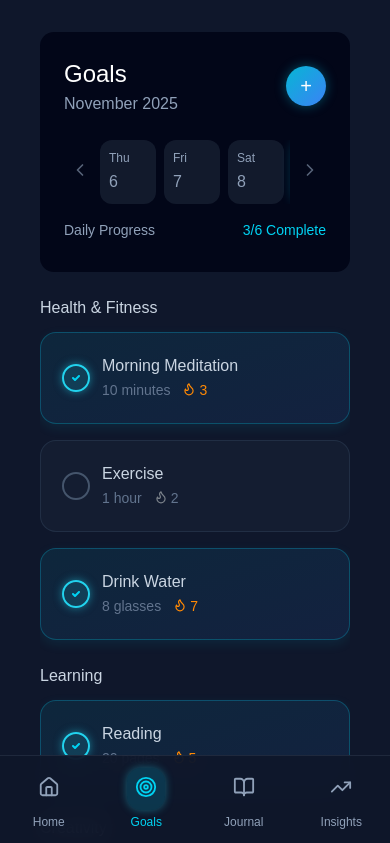
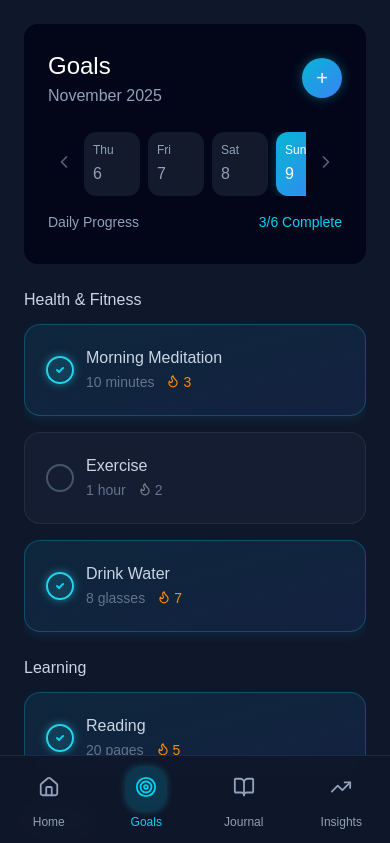
Before and after one commit to christian-hopper/ascent-frontend, a React (Vite) app: page /goals in a window 390 px wide. Shown: the top 843 px of the page. Built offline with nearby package versions, Linux system fonts and the light colour scheme.

Commit message:
Add bottom padding to app content on small screens to avoid BottomNav overlap

```diff
--- a/src/components/App/App.css
+++ b/src/components/App/App.css
@@ -27,5 +27,6 @@
 @media screen and (max-width: 810px) {
   .app__content {
     max-width: 100%;
+    padding: 24px 24px 90px;
   }
 }
--- a/src/components/GoalsHabits/GoalsHabits.css
+++ b/src/components/GoalsHabits/GoalsHabits.css
@@ -43,4 +43,7 @@
   .goals-habits__list {
     grid-template-columns: 1fr;
   }
+  .goals-habits {
+    margin-bottom: 24px;
+  }
 }
--- a/src/components/MobileHomeHeader/MobileHomeHeader.css
+++ b/src/components/MobileHomeHeader/MobileHomeHeader.css
@@ -2,7 +2,7 @@
   display: none;
   align-items: center;
   justify-content: space-between;
-  padding: 0;
+  padding: 16px 0 0;
 }
 
 .mobile-home-header__title {
--- a/src/pages/Journal/Journal.css
+++ b/src/pages/Journal/Journal.css
@@ -245,7 +245,7 @@
   .journal__grid {
     display: flex;
     flex-direction: column;
-    gap: 24px;
+    margin-bottom: 24px;
   }
 
   /* Make moods horizontally scrollable */
```
